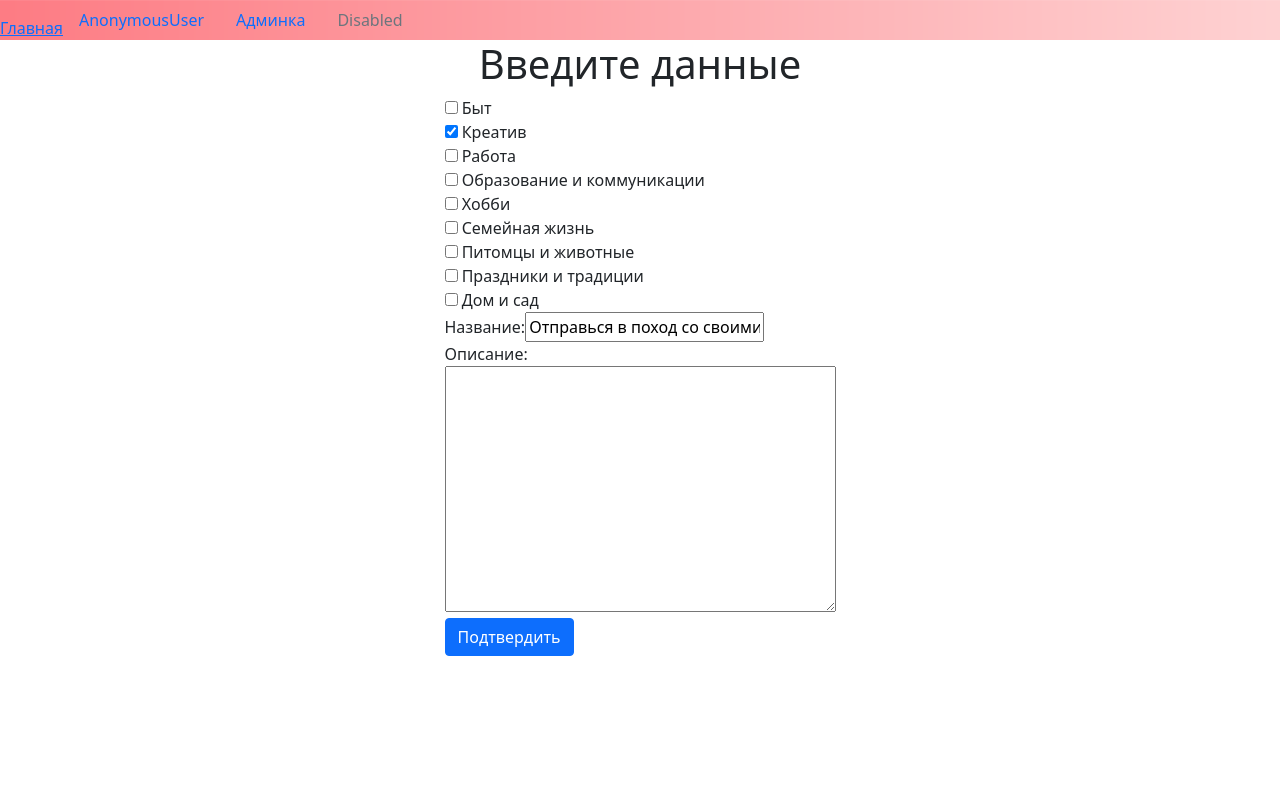
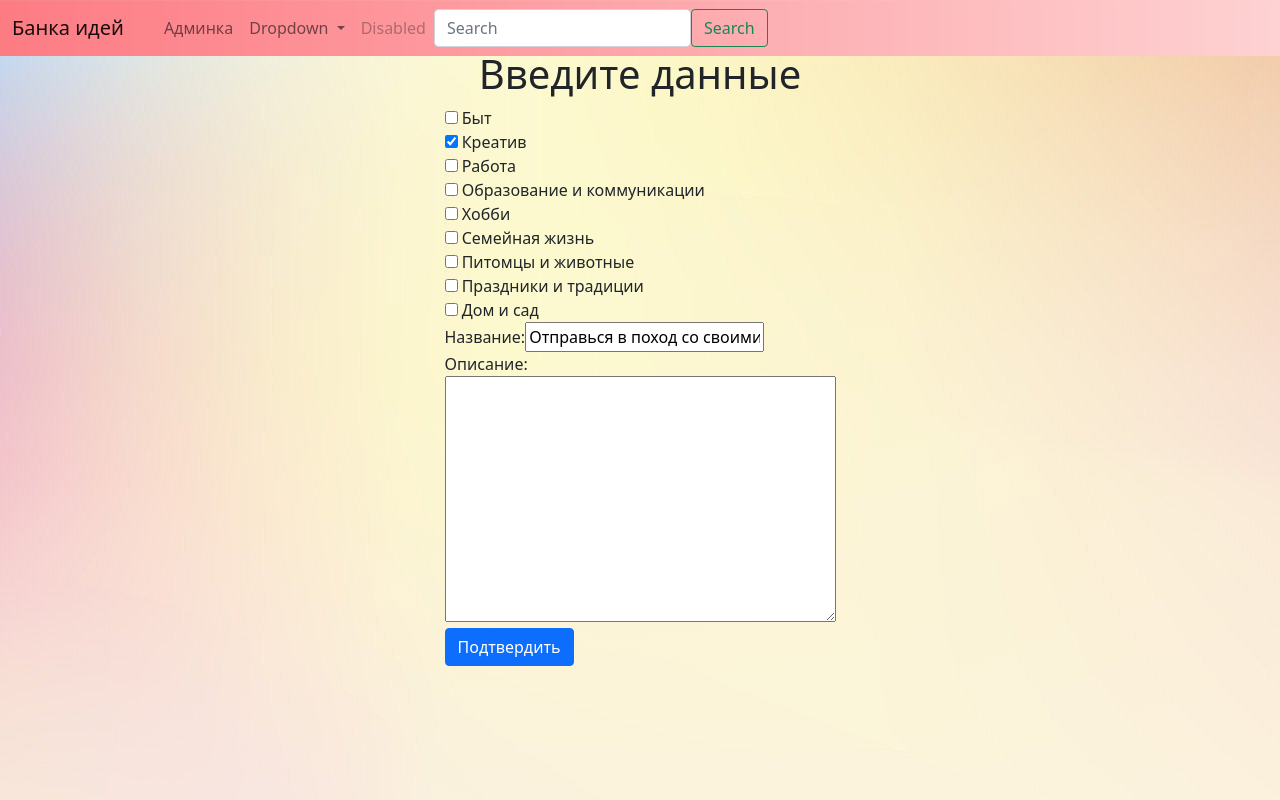
Before and after one commit to outsider4444/banka_idea, a Django app: page /users/profile/2/update/ in a window 1280 px wide. Run offline with Django 4.2, Linux system fonts and the light colour scheme; data comes from the database, SQL or seed files in the repository; some libraries are stand-ins or nearby versions.

Commit message:
Добавление достижений. Переработка шаблона страницы

```diff
--- a/banka_idea/views.py
+++ b/banka_idea/views.py
@@ -6,6 +6,7 @@ from django.shortcuts import render, redirect
 from django.views import View
 from django.views.generic import ListView
 
+from achievements.views import add_base_achivement, get_user_achievments
 from banka_idea.forms import CustomUserCreationForm, IdeaForm, UpdateUserForm, SolutionForm
 from banka_idea.models import Idea, IdeaTags, UserIdeaLike, User, Solution
 
@@ -44,10 +45,13 @@ def user_profile(request):
     list_user_idea = Idea.objects.filter(user=request.user)
     # Получение решений для идей пользователя
     solution_list = Solution.objects.filter(idea__user=request.user)
+    # Получение достижений пользователя
+    user_achievments = get_user_achievments(request.user)
     context = {
         "users_idea_liked": users_idea_liked,
         "list_user_idea": list_user_idea,
         "solution_list": solution_list,
+        "user_achievments":user_achievments,
     }
     return render(request, "registration/profile.html", context)
 
@@ -194,7 +198,10 @@ def create_idea(request):
             for x in tags_ids:
                 obj.tags.add(IdeaTags.objects.get(id=x))
             obj.save()
-            # return redirect("create_idea")
+            # Тестовое достижение
+            add_base_achivement(user, name="Первый шаг")
+
+            return redirect("user-profile")
         else:
             print(form.errors)
     context = {
--- a/config/settings.py
+++ b/config/settings.py
@@ -45,6 +45,7 @@ INSTALLED_APPS = [
 
     # Наше приложение
     'banka_idea',
+    'achievements',
 ]
 
 
--- a/templates/layouts/base.html
+++ b/templates/layouts/base.html
@@ -15,25 +15,56 @@
     <script src="https://cdnjs.cloudflare.com/ajax/libs/popper.js/1.14.0/umd/popper.min.js"></script>
     <script src="https://kit.fontawesome.com/f433a9122e.js" crossorigin="anonymous"></script>
 </head>
-<body style="background-image: url('{% static 'MainBG.jpg' %}') no-repete;">
+<body style="">
 
-<ul class="nav" style="background-image: url('{% static 'NavBG.png' %}'); ">
+<nav class="navbar fixed-top navbar-expand-lg navbar-light "
+     style="background-image: url('{% static 'NavBG.png' %}'); ">
+    <div class="container-fluid">
+        <a class="navbar-brand" href="{% url 'main' %}">Банка идей</a>
+        <button class="navbar-toggler" type="button" data-toggle="collapse" data-target="#navbarSupportedContent"
+                aria-controls="navbarSupportedContent" aria-expanded="false" aria-label="Toggle navigation">
+            <span class="navbar-toggler-icon"></span>
+        </button>
+        <div class="collapse navbar-collapse" id="navbarSupportedContent">
+            <ul class="navbar-nav mr-auto mb-2 mb-lg-0">
                 <li class="nav-item">
-        <a class="nav-link active" aria-current="page" href="#"><a href="{% url 'main' %}">Главная</a></a>
-    </li>
-    <li class="nav-item">
-        <a class="nav-link"  href="{% url 'user-profile' %}">{{ user }}</a>
+                    <a class="nav-link active" aria-current="page"
+                       href="{% url 'user-profile' %}">{{ user.username }}</a>
                 </li>
                 <li class="nav-item">
                     <a class="nav-link" href="/admin">Админка</a>
+                </li>
+                <li class="nav-item dropdown">
+                    <a class="nav-link dropdown-toggle" href="#" id="navbarDropdown" role="button"
+                       data-toggle="dropdown" aria-expanded="false">
+                        Dropdown
+                    </a>
+                    <ul class="dropdown-menu" aria-labelledby="navbarDropdown">
+                        <li><a class="dropdown-item" href="#">Action</a></li>
+                        <li><a class="dropdown-item" href="#">Another action</a></li>
+                        <li>
+                            <hr class="dropdown-divider">
+                        </li>
+                        <li><a class="dropdown-item" href="#">Something else here</a></li>
+                    </ul>
                 </li>
                 <li class="nav-item">
                     <a class="nav-link disabled" href="#" tabindex="-1" aria-disabled="true">Disabled</a>
                 </li>
             </ul>
+            <form class="d-flex">
+                <input class="form-control mr-2" type="search" placeholder="Search" aria-label="Search">
+                <button class="btn btn-outline-success" type="submit">Search</button>
+            </form>
+        </div>
+    </div>
+</nav>
+    <div style="margin-top: 50px">
         {% block main %}
 
         {% endblock main %}
+
+</div>
 
 </body>
 <style>
@@ -41,7 +72,8 @@
     html {
         margin: 0;
         padding: 0;
-        background-repeat: no-repeat;
+        background-image: url('{% static 'MainBG.jpg' %}');
+        background-attachment: fixed
     }
 </style>
 </html>
```
Also changed, not shown: templates/registration/achievments.html (added, +7 -0 lines), templates/registration/profile.html (+9 -0 lines), README.md, achievements/urls.py (added). Lines whose indentation alone changed are shown as unchanged.
